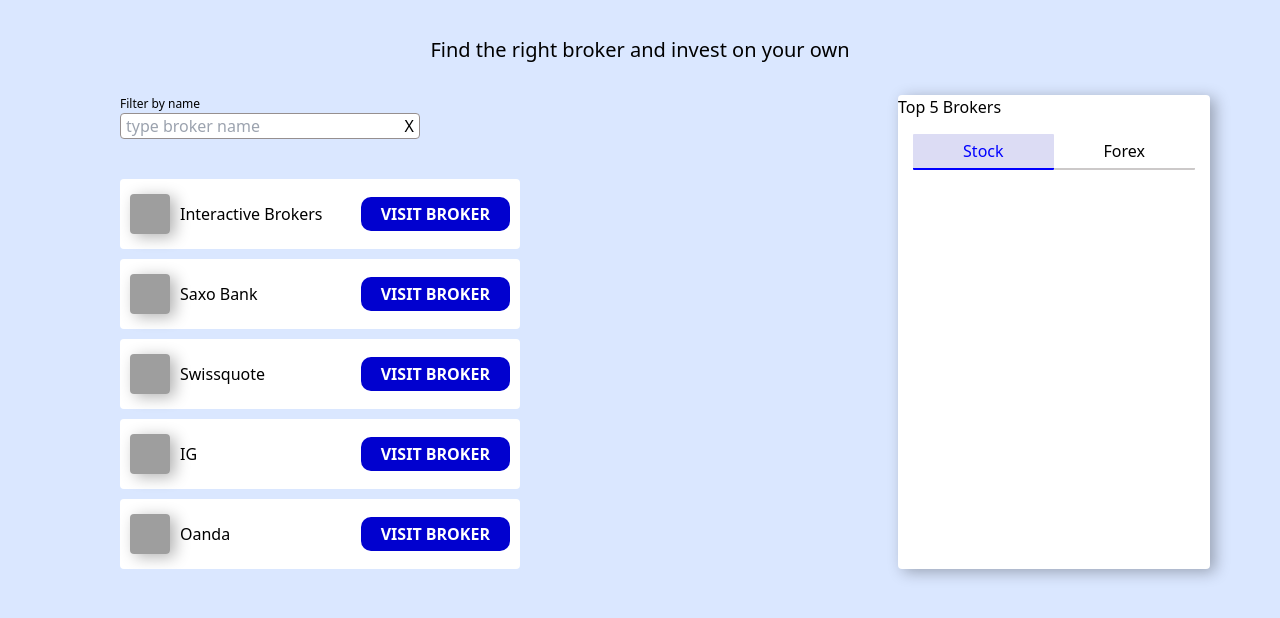
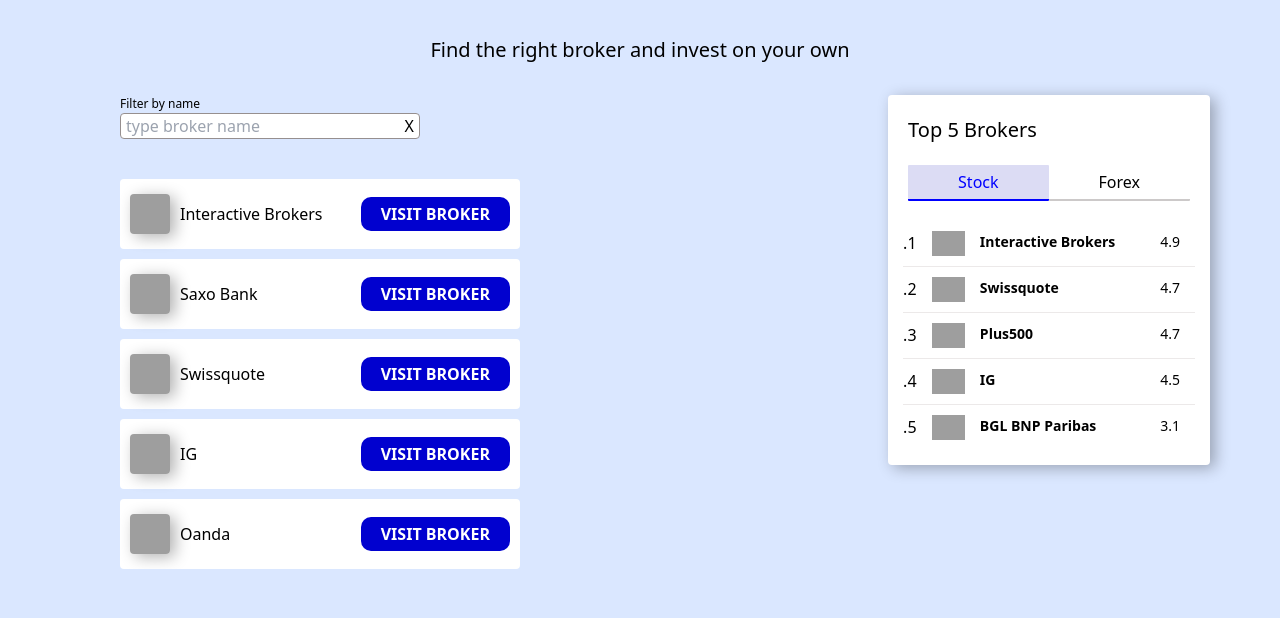
Before and after one commit to bazdolo/broker-chooser, a Next.js app: page / in a window 1280 px wide. Shown: the top 618 px of the page. Built offline with nearby package versions, Linux system fonts and the light colour scheme; grey boxes are pictures that could not be loaded.

Commit message:
finished top 5 broker listItem

```diff
--- a/src/components/Top5BrokersContainer/Tabs/Tabs.module.scss
+++ b/src/components/Top5BrokersContainer/Tabs/Tabs.module.scss
@@ -1,10 +1,11 @@
 .tabContainer {
     display: flex;
-    padding: 15px;
+    padding: 20px;
     .stockTabContainer, .forexTabContainer {
         padding: 5px 50px;
         border-bottom: 2px solid rgb(204, 201, 201);
         border-radius: 1px;
+        cursor: pointer;
         &.selected {
             color: blue;
             border-bottom: 2px solid blue;
--- a/src/components/Top5BrokersContainer/Top5BrokersContainer.module.scss
+++ b/src/components/Top5BrokersContainer/Top5BrokersContainer.module.scss
@@ -2,4 +2,10 @@
     border-radius: 4px;
     box-shadow: 5px 3px 15px rgba(0,0,0,0.3);
     background: #fff;
+    height: 370px;
+    h2 {
+        padding: 20px 0 0 20px;
+        font-size: 20px;
+        font-weight: 500;
+    }
 }
--- a/src/components/Top5BrokersContainer/Top5BrokersContainer.tsx
+++ b/src/components/Top5BrokersContainer/Top5BrokersContainer.tsx
@@ -5,6 +5,7 @@
 import Tabs from './Tabs/Tabs'
 
 import styles from './Top5BrokersContainer.module.scss'
+import Top5BrokersListItem from './Top5BrokersListItem/Top5BrokersListItem';
 
 
 const Top5BrokersContainer = () => {
@@ -30,7 +31,7 @@
             <h2>Top 5 Brokers</h2>
             <Tabs tradeType={tradeType} setTradeType={setTradeType}/>
             <ul>
-                {/* {filteredBrokers?.map((broker) => <BrokerListItem broker={broker} key={broker.id}/>)} */}
+                {sortBrokersByScore()?.map((broker, index) => <Top5BrokersListItem broker={broker} index={index} key={broker.id}/>)}
             </ul>
         </div>
       )
--- a/src/components/Top5BrokersContainer/Top5BrokersListItem/Top5BrokersListItem.module.scss
+++ b/src/components/Top5BrokersContainer/Top5BrokersListItem/Top5BrokersListItem.module.scss
@@ -0,0 +1,28 @@
+.listItemContainer {
+    display: flex;
+    justify-content: space-between;
+    margin: 0 15px;
+    padding: 10px 0;
+    border-bottom: 1px solid rgb(236, 233, 233);
+    cursor: pointer;
+    &.lastRow {
+        border-bottom: none;
+    }
+    .iconAndNameContainer {
+        display: flex;
+        img {
+            margin-left: 15px;
+            height: 25px;
+        }
+        .brokerName {
+            font-size: 14px;
+            font-weight: bold;
+            margin-left: 15px;
+        }
+
+    }
+    .score {
+        font-size: 14px;
+        margin-right: 15px;
+    }
+}
--- a/src/components/Top5BrokersContainer/Top5BrokersListItem/Top5BrokersListItem.tsx
+++ b/src/components/Top5BrokersContainer/Top5BrokersListItem/Top5BrokersListItem.tsx
@@ -0,0 +1,34 @@
+import React, {FC} from 'react'
+import styles from './Top5BrokersListItem.module.scss'
+import { Broker } from '../../../data/brokers'
+import { log } from 'console'
+
+type Top5BrokersListItemProps = {
+    broker: Broker,
+    index: number
+}
+
+const Top5BrokersListItem:FC <Top5BrokersListItemProps> = ({broker, index}) => {
+
+    const linkToSite = () => {
+        window.open(
+            broker.linkUrl,
+            '_blank'
+          );
+    }
+
+  return (
+    <li onClick={linkToSite} className={`${styles.listItemContainer} ${index === 4 && styles.lastRow}`}>
+        <div className={styles.iconAndNameContainer}>
+            <span>.{index + 1}</span>
+            <img src={broker.logoUrl}/>
+            <span className={styles.brokerName}>{broker.name}</span>
+        </div>
+        <div className={styles.score}>
+            {broker.score}
+        </div>
+    </li>
+  )
+}
+
+export default Top5BrokersListItem
```
